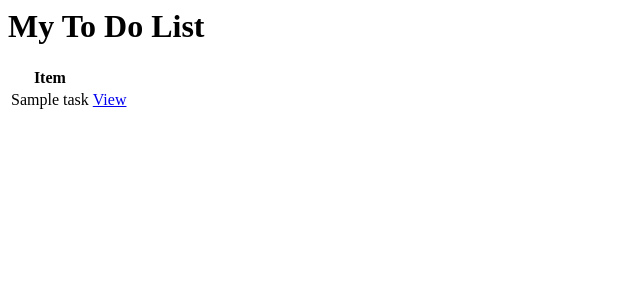
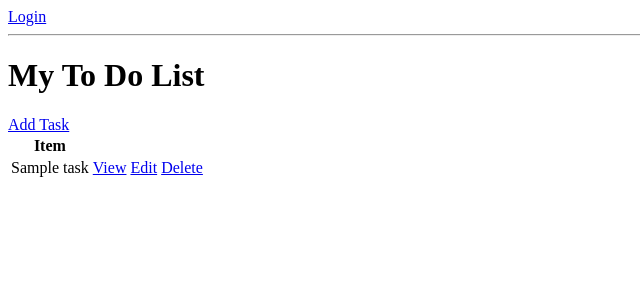
Before and after one commit to llucasft/todo_list, a Django app: page / in a window 1280 px wide. Shown: the top 300 px of the page, without its empty margins (0-640 px from the left). Run offline with Django 4.2, Linux system fonts and the light colour scheme; tables that the repository leaves empty hold one stand-in row (values such as "Sample post").

Commit message:
Login e logout funcionalidades funcionando

```diff
--- /dev/null
+++ b/base/templates/base/task_confirm_delete.html
@@ -0,0 +1,6 @@
+<a href="{% url 'tasks' %}">Go back</a>
+<form method="POST">
+    {% csrf_token %}
+    <p>Are you sure you want to delete this task? "{{task}}"</p>
+    <input type="submit" value="Delete">
+</form>
--- a/base/templates/base/task_list.html
+++ b/base/templates/base/task_list.html
@@ -1,14 +1,29 @@
+{% if request.user.is_authenticated %}
+    <p>{{request.user}}</p>
+    <a href="{% url 'logout' %}">Logout</a>
+{% else %}
+    <a href="{% url 'login' %}">Login</a>
+{% endif %}
+<hr>
+
+
 <h1>My To Do List</h1>
 
+
+<a href="{% url 'task-create' %}">Add Task</a>
 <table>
     <tr>
         <th>Item</th>
+        <th></th>
+        <th></th>
         <th></th>
     </tr>
     {% for task in tasks %}
     <tr>
         <td>{{task.title}}</td>
         <td><a href="{% url 'task' task.id %}">View</a></td>
+        <td><a href="{% url 'task-update' task.id %}">Edit</a></td>
+        <td><a href="{% url 'task-delete' task.id %}">Delete</a></td>
     </tr>
     {% empty %}
         <h3>No items in list</h3>
--- a/base/urls.py
+++ b/base/urls.py
@@ -1,7 +1,13 @@
 from django.urls import path
-from .views import TaskDetail, TaskList, DetailView
+from .views import TaskDetail, TaskList, TaskCreate, TaskUpdate, DeleteView, CustomLoginView
+from django.contrib.auth.views import LogoutView
 
 urlpatterns = [
+    path('login/', CustomLoginView.as_view(), name='login'),
+    path('logout/', LogoutView.as_view(next_page='login'), name='logout'),
     path('', TaskList.as_view(), name='tasks'),
     path('task/<int:pk>/', TaskDetail.as_view(), name='task'),
+    path('task-create/', TaskCreate.as_view(), name='task-create'),
+    path('task-update/<int:pk>/', TaskUpdate.as_view(), name='task-update'),
+    path('task-delete/<int:pk>/', DeleteView.as_view(), name='task-delete'),
 ]
--- a/base/views.py
+++ b/base/views.py
@@ -2,7 +2,20 @@ from django.http import HttpResponse
 from django.shortcuts import render
 from django.views.generic.list import ListView
 from django.views.generic.detail import DetailView
+from django.views.generic.edit import CreateView, UpdateView, DeleteView
+from django.urls import reverse_lazy
+from django.contrib.auth.views import LoginView
 from .models import Task
+
+
+class CustomLoginView(LoginView):
+    template_name = 'base/login.html'
+    fields = '__all__'
+    redirect_authenticated_user = False
+
+
+    def get_succes_url(self):
+        return reverse_lazy('tasks')
 
 
 class TaskList(ListView):
@@ -14,3 +27,21 @@ class TaskDetail(DetailView):
     model = Task
     context_object_name = 'task'
     template_name = 'base/task.html'
+
+
+class TaskCreate(CreateView):
+    model = Task
+    fields = '__all__'
+    success_url = reverse_lazy('tasks')
+
+
+class TaskUpdate(UpdateView):
+    model = Task
+    fields = '__all__'
+    success_url = reverse_lazy('tasks')
+
+
+class DeleteView(DeleteView):
+    model = Task
+    context_object_name = 'task'
+    success_url = reverse_lazy('tasks')
--- a/todo_list/settings.py
+++ b/todo_list/settings.py
@@ -26,6 +26,8 @@ SECRET_KEY = 'django-insecure-qys9-3kokhap3)v1bsg_d9!)uegr%k1i52%z!v7se%0*c239k0
 DEBUG = True
 
 ALLOWED_HOSTS = []
+
+LOGIN_REDIRECT_URL = 'tasks'
 
 
 # Application definition
```
Also changed, not shown: base/templates/base/login.html (added, +7 -0 lines), base/templates/base/task_form.html (added, +7 -0 lines).
